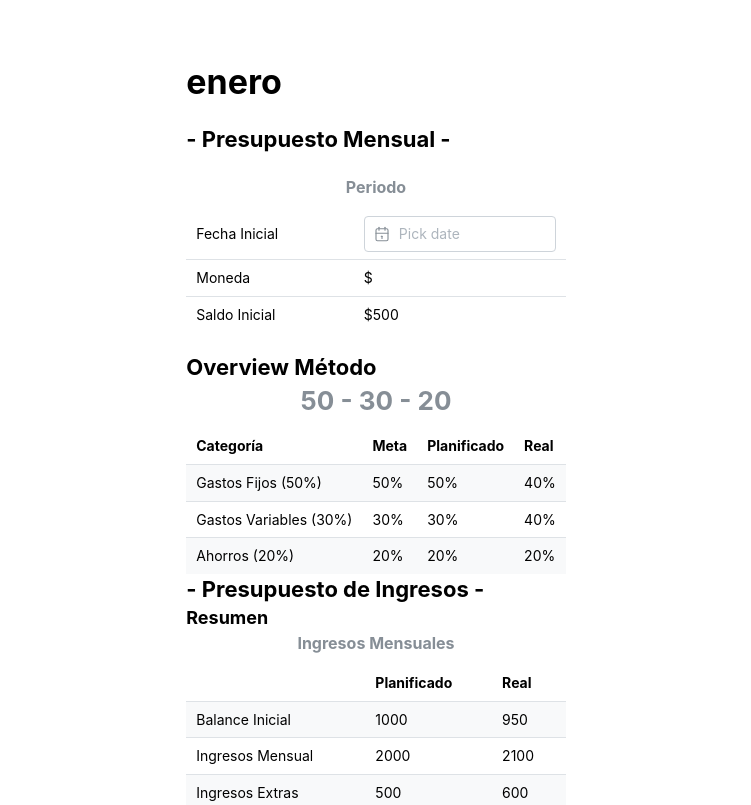
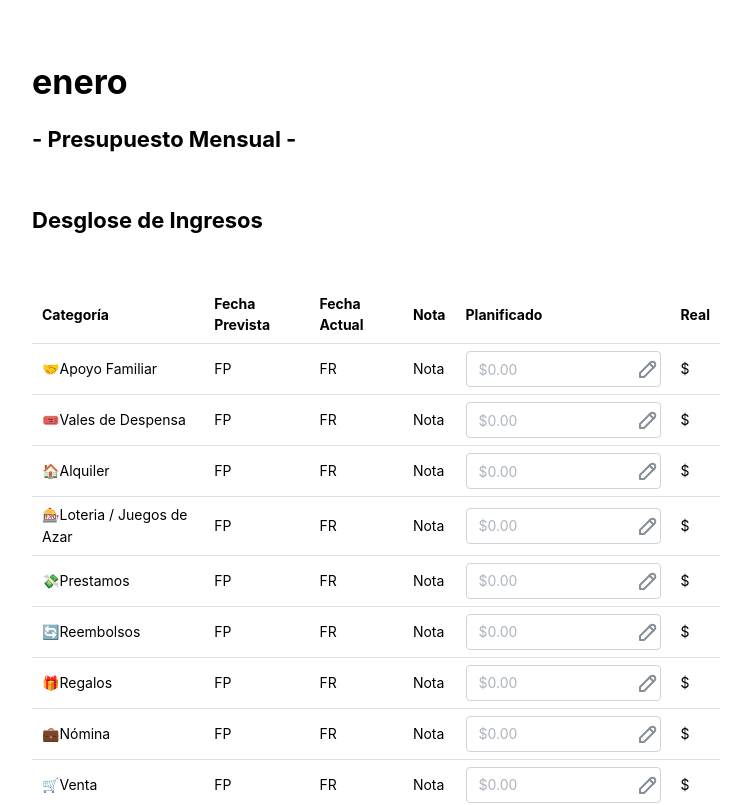
Before and after one commit to mauricio-ruizruiz/finance-manager, a Next.js app: page / in a window 1280 px wide. Shown: the top 805 px of the page, without its empty margins (264-1015 px from the left). Built offline with nearby package versions, Linux system fonts and the light colour scheme.

Commit message:
Setup Desglose de Ingresos - Presupuesto Mensual

```diff
--- /dev/null
+++ b/components/Categorias/Ingresos/dataIngresos.ts
@@ -0,0 +1,71 @@
+import { CategoriaIngreso, SubcategoriaIngreso } from './types';
+
+let ingresoId = 1;
+const categoriasIngresos: CategoriaIngreso[] = [
+  {
+    id: ingresoId++,
+    nombre: 'Apoyo Familiar',
+    icon: '🤝',
+    subcategorias: [],
+  },
+  {
+    id: ingresoId++,
+    nombre: 'Vales de Despensa',
+    icon: '🎟️',
+    subcategorias: [],
+  },
+  {
+    id: ingresoId++,
+    nombre: 'Alquiler',
+    icon: '🏠',
+    subcategorias: [
+      { id: ingresoId++, nombre: 'Cajón de Estacionamiento', icon: '🅿️' },
+      { id: ingresoId++, nombre: 'Inquilino', icon: '👤' },
+    ] as SubcategoriaIngreso[],
+  },
+  {
+    id: ingresoId++,
+    nombre: 'Loteria / Juegos de Azar',
+    icon: '🎰',
+    subcategorias: [],
+  },
+  {
+    id: ingresoId++,
+    nombre: 'Prestamos',
+    icon: '💸',
+    subcategorias: [],
+  },
+  {
+    id: ingresoId++,
+    nombre: 'Reembolsos',
+    icon: '🔄',
+    subcategorias: [
+      { id: ingresoId++, nombre: 'Impuestos', icon: '🧾' },
+      { id: ingresoId++, nombre: 'Compras', icon: '🛍️' },
+    ] as SubcategoriaIngreso[],
+  },
+  {
+    id: ingresoId++,
+    nombre: 'Regalos',
+    icon: '🎁',
+    subcategorias: [],
+  },
+  {
+    id: ingresoId++,
+    nombre: 'Nómina',
+    icon: '💼',
+    subcategorias: [
+      { id: ingresoId++, nombre: 'Catorcena 1', icon: '1️⃣' },
+      { id: ingresoId++, nombre: 'Catorcena 2', icon: '2️⃣' },
+      { id: ingresoId++, nombre: 'Catorcena 3', icon: '3️⃣' },
+    ] as SubcategoriaIngreso[],
+  },
+  {
+    id: ingresoId++,
+    nombre: 'Venta',
+    icon: '🛒',
+    subcategorias: [],
+  },
+];
+
+export default categoriasIngresos;
--- /dev/null
+++ b/components/Categorias/Ingresos/types.ts
@@ -0,0 +1,12 @@
+export interface SubcategoriaIngreso {
+  id: number;
+  nombre: string;
+  icon: string;
+}
+
+export interface CategoriaIngreso {
+  id: number;
+  nombre: string;
+  icon: string;
+  subcategorias: SubcategoriaIngreso[];
+}
--- /dev/null
+++ b/components/PresupuestoMensual/Dashboards/DesgloseDeIngresos/DesgloseDeIngresos.tsx
@@ -0,0 +1,62 @@
+import React from 'react';
+import { IconPencil } from '@tabler/icons-react';
+import { NumberInput, Table, Title } from '@mantine/core';
+import categoriasIngresos from '../../../Categorias/Ingresos/dataIngresos';
+
+const DesgloseDeIngresos: React.FC = () => {
+  return (
+    <>
+      <Title order={3} my={50}>
+        Desglose de Ingresos
+      </Title>
+      <Table>
+        <Table.Thead>
+          <Table.Tr>
+            <Table.Th>Categoría</Table.Th>
+            <Table.Th>Fecha Prevista</Table.Th>
+            <Table.Th>Fecha Actual</Table.Th>
+            <Table.Th>Nota</Table.Th>
+            <Table.Th>Planificado</Table.Th>
+            <Table.Th>Real</Table.Th>
+          </Table.Tr>
+        </Table.Thead>
+        <Table.Tbody>
+          {categoriasIngresos.map((categoria) => (
+            <Table.Tr key={categoria.id}>
+              <Table.Td>
+                {categoria.icon}
+                {categoria.nombre}
+              </Table.Td>
+              <Table.Td>FP</Table.Td>
+              <Table.Td>FR</Table.Td>
+              <Table.Td>Nota</Table.Td>
+              <Table.Td>
+                <NumberInput
+                  // label="Planificado"
+                  prefix="$"
+                  placeholder="$0.00"
+                  decimalScale={2}
+                  thousandSeparator=","
+                  hideControls
+                  rightSection={<IconPencil />}
+                  withKeyboardEvents={false}
+                  // defaultValue={1_000_000}
+                ></NumberInput>
+              </Table.Td>
+              <Table.Td>$</Table.Td>
+            </Table.Tr>
+          ))}
+        </Table.Tbody>
+        <Table.Tfoot>
+          <Table.Tr>
+            <Table.Td colSpan={5}>Total</Table.Td>
+            {/* <Table.Td>Suma total Planificado</Table.Td>
+            <Table.Td>Suma total Real</Table.Td> */}
+          </Table.Tr>
+        </Table.Tfoot>
+      </Table>
+    </>
+  );
+};
+
+export default DesgloseDeIngresos;
--- a/components/PresupuestoMensual/Dashboards/PresupuestoMensual.tsx
+++ b/components/PresupuestoMensual/Dashboards/PresupuestoMensual.tsx
@@ -1,7 +1,8 @@
 import { Container, Table, Title } from '@mantine/core';
 import TableCategorias from '@/components/Categorias/Gastos/TablaCategoriasGastos';
 import CashFlow from './CashFlow/CashFlow';
-import DesgloseIngresos from './DesgloseIngresos/DesgloseIngresos';
+import DesgloseIngresos from './DesgloseDeIngresos/DesgloseDeIngresos';
+import DesgloseDeIngresos from './DesgloseDeIngresos/DesgloseDeIngresos';
 import Metodo from './Metodo/Metodo';
 import Periodo from './Periodo/Periodo';
 import PresupuestoIngresos from './PresupuestoIngresos.tsx/PresupuestoIngresos';
@@ -11,16 +12,16 @@ const PresupuestoMensual = () => {
   return (
     <>
       <Container size="sm" my={40}>
-        <Title order={1} my="lg">
+        <Title order={1} my="lg" style={{ margin: 'auto' }}>
           enero
         </Title>
         <Title order={3}>- Presupuesto Mensual -</Title>
-        {/* <DesgloseIngresos /> */}
-        <Periodo />
+        <DesgloseDeIngresos />
+        {/* <Periodo /> */}
         {/* <TotalStats /> */}
-        <Metodo />
-        <PresupuestoIngresos />
-        <CashFlow />
+        {/* <Metodo /> */}
+        {/* <PresupuestoIngresos /> */}
+        {/* <CashFlow /> */}
       </Container>
     </>
   );
--- a/package.json
+++ b/package.json
@@ -28,6 +28,7 @@
     "@tabler/icons-react": "^3.35.0",
     "dayjs": "^1.11.19",
     "next": "15.5.4",
+    "query-string": "^9.3.1",
     "react": "19.2.0",
     "react-dom": "19.2.0"
   },
```
Also changed, not shown: components/Categorias/Ingresos/dataIngresos.tsx (deleted, +0 -40 lines), components/PresupuestoMensual/Dashboards/DesgloseIngresos/DesgloseIngresos.tsx (deleted, +0 -60 lines), lib/utils.ts (added, +11 -0 lines), 1 other file (tests, documents, lock files or other folders).
